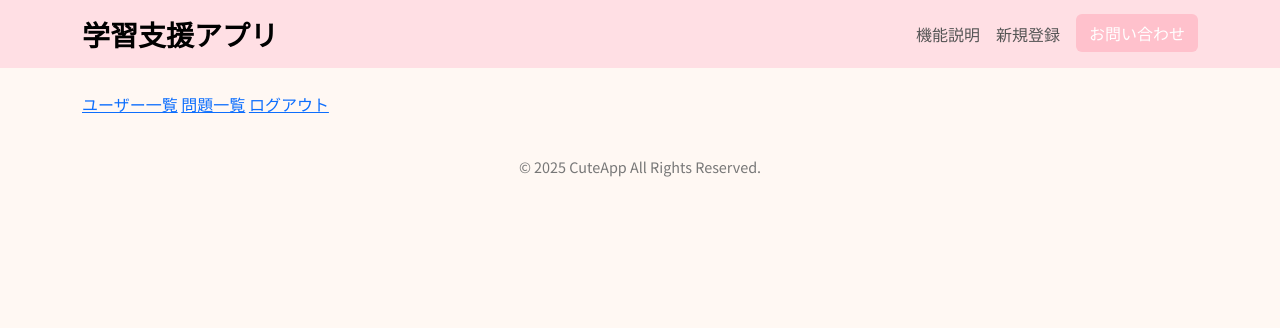
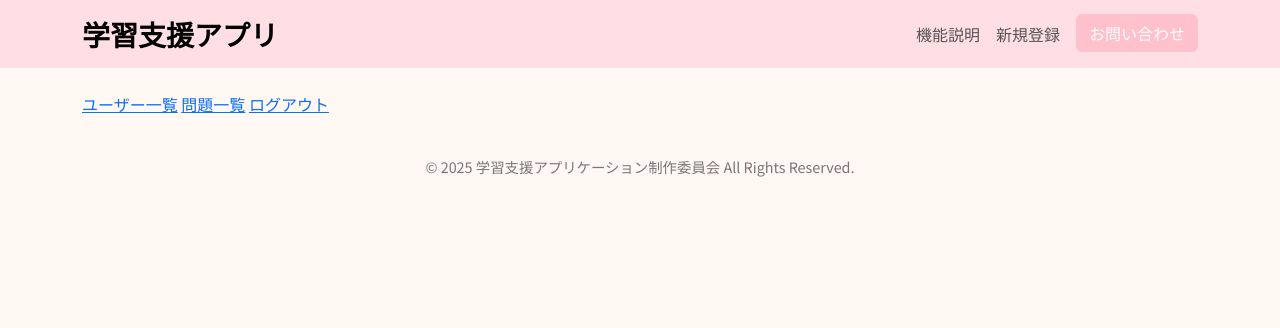
Before and after one commit to taipiwiq/otamesi, a Python web app: template PLACTICE/admin_app/templates/home.html in a window 1280 px wide. Shown: the top 328 px of the page. Run offline with Jinja, Linux system fonts and the light colour scheme; the template is opened without the code that fills it, so the values that code supplies are empty.

Commit message:
Update base.html

```diff
--- a/PLACTICE/shared/templates/base.html
+++ b/PLACTICE/shared/templates/base.html
@@ -40,7 +40,7 @@
 </div>
 
 <footer>
-  &copy; 2025 CuteApp All Rights Reserved.
+  &copy; 2025 学習支援アプリケーション制作委員会 All Rights Reserved.
 </footer>
 
 <script src="https://cdn.jsdelivr.net/npm/bootstrap@5.3.3/dist/js/bootstrap.bundle.min.js"></script>
```
